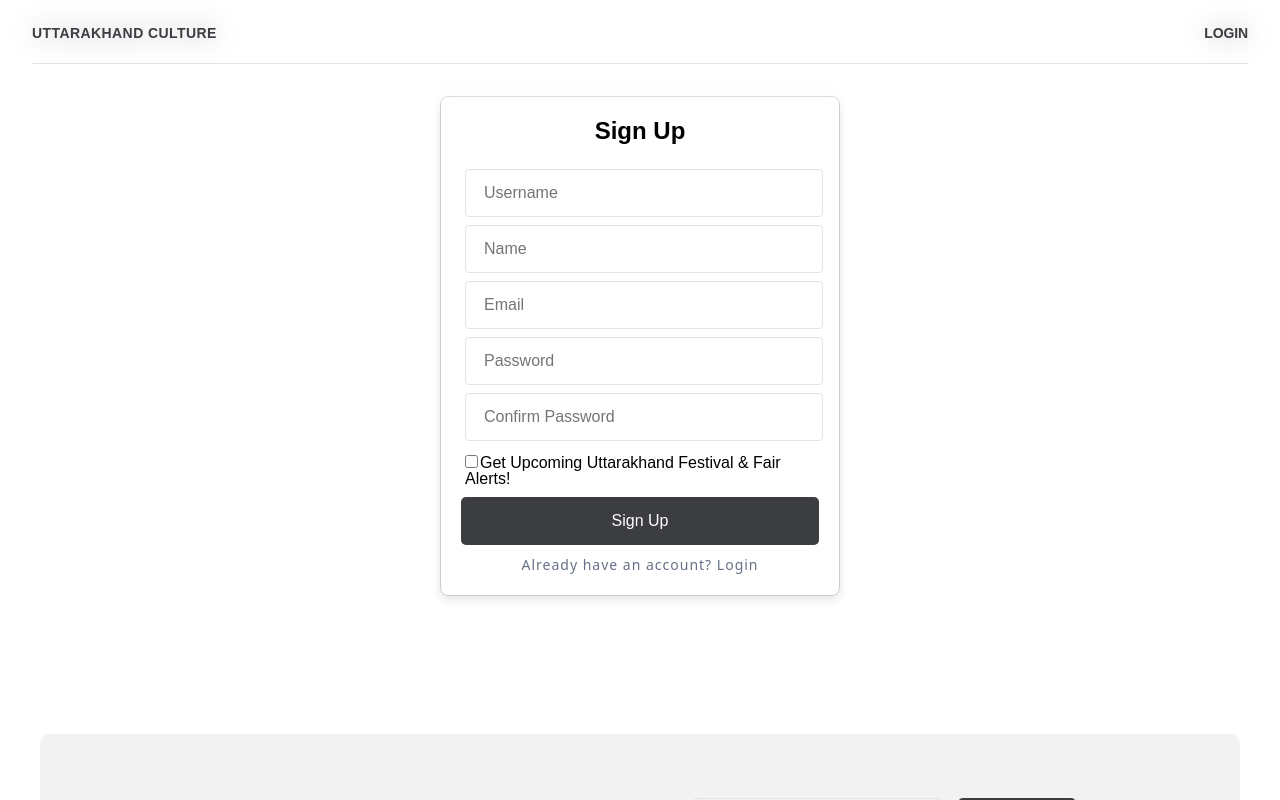
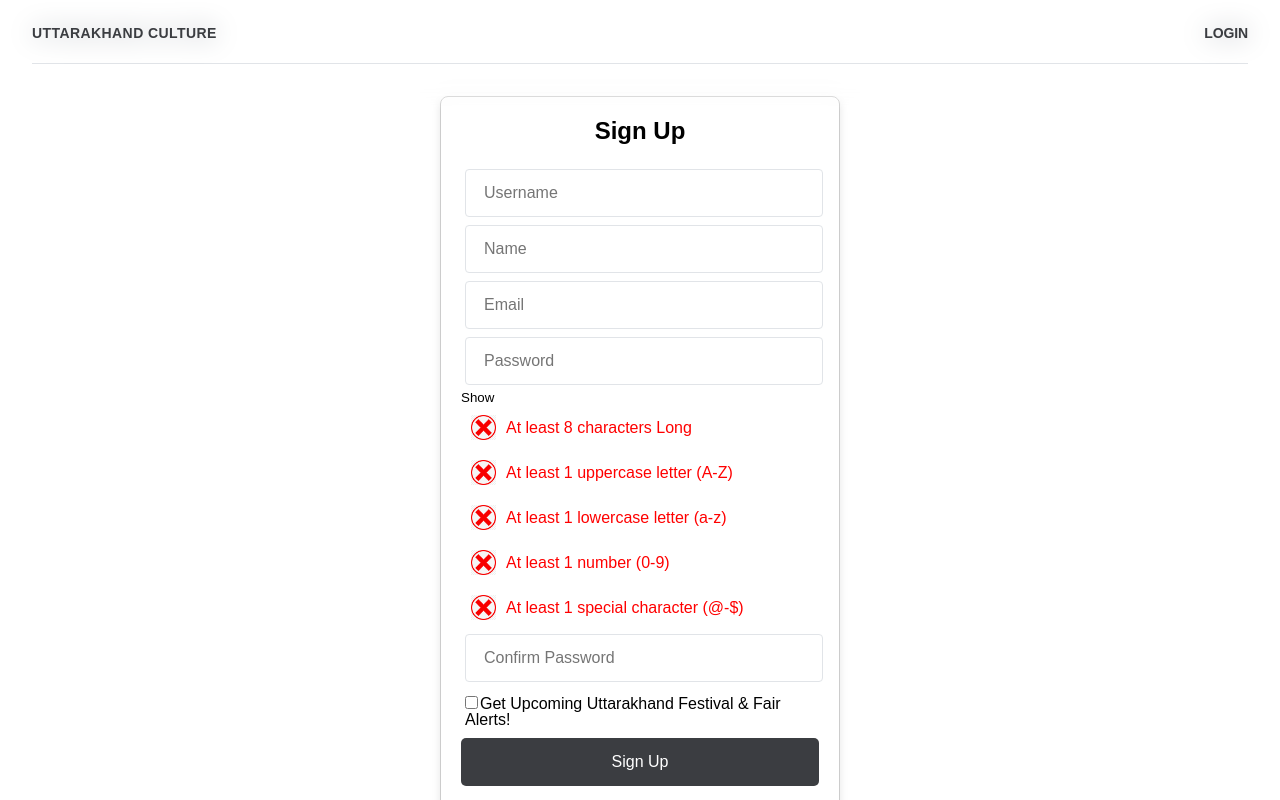
Before and after one commit to ajaynegi45/Uttarakhand-Culture-NewUI, a Next.js app: page /auth in a window 1280 px wide. Both pictures are taken after a click on the element "Don't have an account? Sign Up". Shown: the top 800 px of the page. Built offline with nearby package versions, Linux system fonts and the light colour scheme; no server answers; a web font is replaced by a local one.

Commit message:
added dynamic signup

```diff
--- a/src/app/auth/page.module.css
+++ b/src/app/auth/page.module.css
@@ -71,3 +71,16 @@
   cursor: pointer;
   color: var(--slate-black);
 }
+
+.password-check div {
+  display: flex;
+  padding: 10px;
+  align-items: center;
+  font-weight: 500;
+  color: red;
+}
+
+.password-check img {
+  height: 25px;
+  padding-right: 10px;
+}
--- a/src/app/auth/page.tsx
+++ b/src/app/auth/page.tsx
@@ -7,10 +7,22 @@ import { toast } from "sonner";
 import { loginSchema, signupSchema } from "@/lib/zod";
 import { signIn } from "next-auth/react";
 import { useRouter, useSearchParams } from "next/navigation";
+import cross from "../../../public/cross.png";
+import tick from "../../../public/tick.png";
 
 export default function Auth() {
   const [isSignup, setIsSignup] = useState(false);
   const [isLoading, setIsLoading] = useState(false);
+  const [showPassword, setShowPassword] = useState(false);
+  const [password, setPassword] = useState("");
+  const [validations, setValidations] = useState({
+    length: false,
+    uppercase: false,
+    lowercase: false,
+    number: false,
+    special: false,
+  });
+
   const router = useRouter();
   const searchParams = useSearchParams();
   const callback = searchParams.get("callbackUrl");
@@ -28,7 +40,22 @@ export default function Auth() {
     reset();
   }, [isSignup, reset]);
 
-  console.log(callback);
+  const togglePasswordVisibility = () => {
+    setShowPassword(!showPassword);
+  };
+
+  const handlePasswordChange = (e: React.ChangeEvent<HTMLInputElement>) => {
+    const newPassword = e.target.value;
+    setPassword(newPassword);
+
+    setValidations({
+      length: newPassword.length >= 8,
+      uppercase: /[A-Z]/.test(newPassword),
+      lowercase: /[a-z]/.test(newPassword),
+      number: /\d/.test(newPassword),
+      special: /[^A-Za-z0-9]/.test(newPassword),
+    });
+  };
 
   const onSubmit = async (data: any) => {
     if (isSignup) {
@@ -67,9 +94,7 @@ export default function Auth() {
 
         toast.promise(handler, {
           loading: "Loading...",
-          success: () => {
-            return "User registered, Verify Email.";
-          },
+          success: () => "User registered, Verify Email.",
           error: (err) => `${err}`,
         });
       } catch (error: any) {
@@ -82,8 +107,6 @@ export default function Auth() {
       try {
         setIsLoading(true);
         const handler = new Promise((resolve, reject) => {
-          setIsLoading(true);
-
           signIn("credentials", {
             ...data,
             redirect: false,
@@ -106,9 +129,7 @@ export default function Auth() {
 
         toast.promise(handler, {
           loading: "Loading...",
-          success: () => {
-            return "Login success.";
-          },
+          success: () => "Login success.",
           error: (err) => `${err}`,
         });
       } catch (error) {
@@ -162,13 +183,64 @@ export default function Auth() {
               </p>
             )}
 
+            <div className={styles.passwordField}>
               <input
-              type="password"
+                type={showPassword ? "text" : "password"}
                 placeholder="Password"
                 disabled={isLoading}
                 {...register("password")}
+                value={password}
+                onChange={handlePasswordChange}
                 className={styles.input}
               />
+              <button
+                type="button"
+                className={styles.showHideButton}
+                onClick={togglePasswordVisibility}
+                disabled={isLoading}
+              >
+                {showPassword ? "Hide" : "Show"}
+              </button>
+            </div>
+
+            <div className={styles["password-check"]}>
+              <div className={styles["check-length"]}>
+                <img
+                  src={validations.length ? tick.src : cross.src}
+                  alt="Validation"
+                />{" "}
+                At least 8 characters Long
+              </div>
+              <div className={styles["check-uppercase"]}>
+                <img
+                  src={validations.uppercase ? tick.src : cross.src}
+                  alt="Validation"
+                />{" "}
+                At least 1 uppercase letter (A-Z)
+              </div>
+              <div className={styles["check-lowercase"]}>
+                <img
+                  src={validations.lowercase ? tick.src : cross.src}
+                  alt="Validation"
+                />{" "}
+                At least 1 lowercase letter (a-z)
+              </div>
+              <div className={styles["check-number"]}>
+                <img
+                  src={validations.number ? tick.src : cross.src}
+                  alt="Validation"
+                />{" "}
+                At least 1 number (0-9)
+              </div>
+              <div className={styles["check-special"]}>
+                <img
+                  src={validations.special ? tick.src : cross.src}
+                  alt="Validation"
+                />{" "}
+                At least 1 special character (@-$)
+              </div>
+            </div>
+
             {errors.password && (
               <p className={styles.errors}>
                 {errors.password.message?.toString()}
@@ -215,13 +287,23 @@ export default function Auth() {
               </p>
             )}
 
+            <div className={styles.passwordField}>
               <input
-              type="password"
+                type={showPassword ? "text" : "password"}
                 placeholder="Password"
                 {...register("password")}
                 className={styles.input}
                 disabled={isLoading}
               />
+              <button
+                type="button"
+                className={styles.showHideButton}
+                onClick={togglePasswordVisibility}
+                disabled={isLoading}
+              >
+                {showPassword ? "Hide" : "Show"}
+              </button>
+            </div>
             {errors.password && (
               <p className={styles.errors}>
                 {errors.password.message?.toString()}
--- a/src/lib/zod.ts
+++ b/src/lib/zod.ts
@@ -6,11 +6,7 @@ export const loginSchema = z.object({
   loginIdentifier: z.string().min(1, "Email or Username is required"),
   password: z
     .string()
-    .min(8, "Password must be at least 8 characters long")
-    .regex(
-      passwordRegex,
-      "Password must be include at least one uppercase letter, one lowercase letter, one number, and one special character."
-    ),
+    .min(1, "Invalid Password")
 });
 
 export const signupSchema = z
```
Also changed, not shown: public/cross.png (added), public/tick.png (added). Lines whose indentation alone changed are shown as unchanged.
